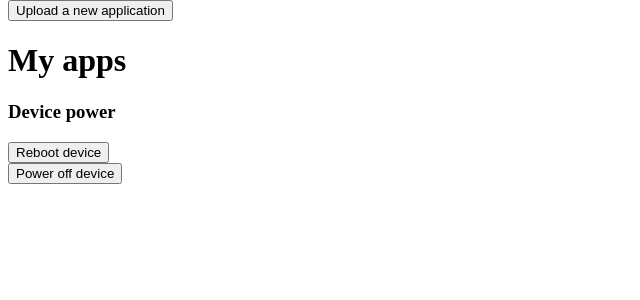
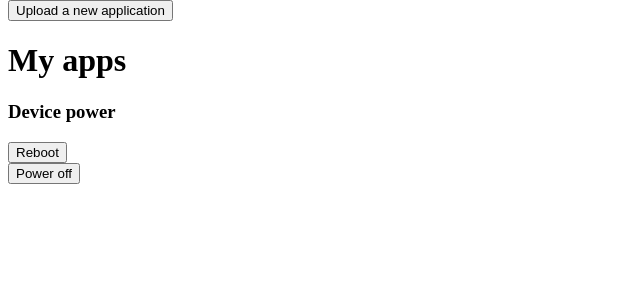
Before and after one commit to daniel-corcoran/tree, a Flask app: page /config in a window 1280 px wide. Shown: the part 57-357 px from the top of the page, without its empty margins (0-640 px from the left). Run offline with Flask 2, Linux system fonts and the light colour scheme.

Commit message:
fixing git

```diff
--- a/app/templates/config.html
+++ b/app/templates/config.html
@@ -21,10 +21,10 @@
 <div id="power_settings_div">
     <h3>Device power</h3>
     <form action="/reboot">
-        <input type="submit" value="Reboot device" />
+        <input type="submit" value="Reboot" />
     </form>
     <form action="/power_off">
-        <input type="submit" value="Power off device" />
+        <input type="submit" value="Power off" />
     </form>
 </div>
 
```
